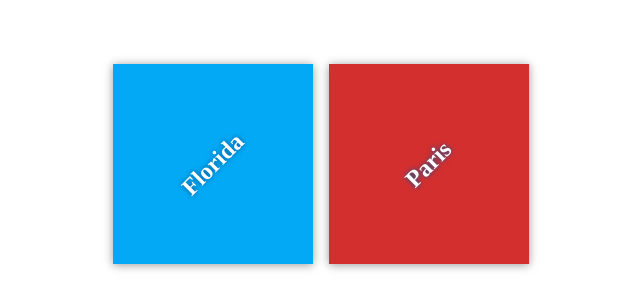
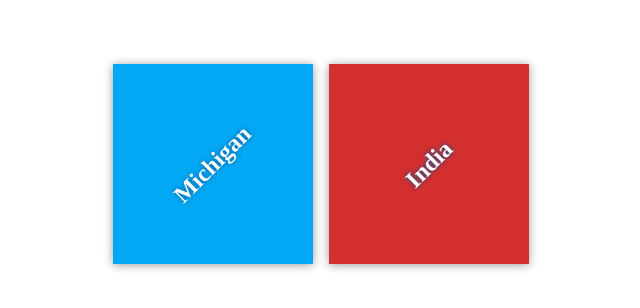
Before and after one commit to shilpipreddy/my-travel-plans, a plain HTML site: page index.html in a window 1280 px wide. Shown: the part 236-544 px from the top of the page, 319-959 px from the left. Drawn offline with Linux system fonts and the light colour scheme.

Commit message:
changed destinations

```diff
--- a/index.html
+++ b/index.html
@@ -11,11 +11,11 @@
     <div class="container">
         <div class="destination-container">
             <div class="destination" id="florida">
-                <h2>Florida</h2>
+                <h2>Michigan</h2>
             </div>
 
             <div class="destination" id="paris">
-                <h2>Paris</h2>
+                <h2>India</h2>
             </div>
         </div>
     </div>
```
